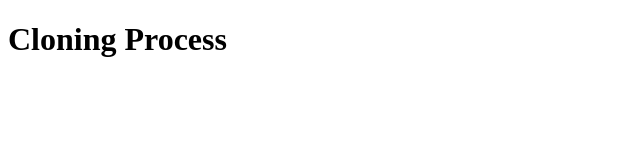
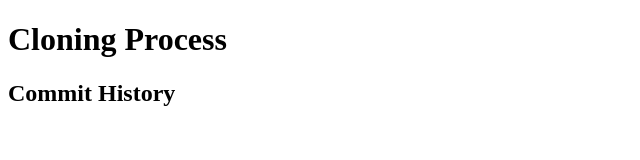
Before and after one commit to JUTTADAVARSHITRAMSASTRY/cloningprocess-78r, a plain HTML site: page index.html in a window 1280 px wide. Shown: the whole page, without its empty margins (0-640 px from the left). Drawn offline with Linux system fonts and the light colour scheme.

Commit message:
version2

```diff
--- a/index.html
+++ b/index.html
@@ -7,5 +7,6 @@
 </head>
 <body>
     <h1>Cloning Process</h1>
+    <h2>Commit History</h2>
 </body>
 </html>
```
